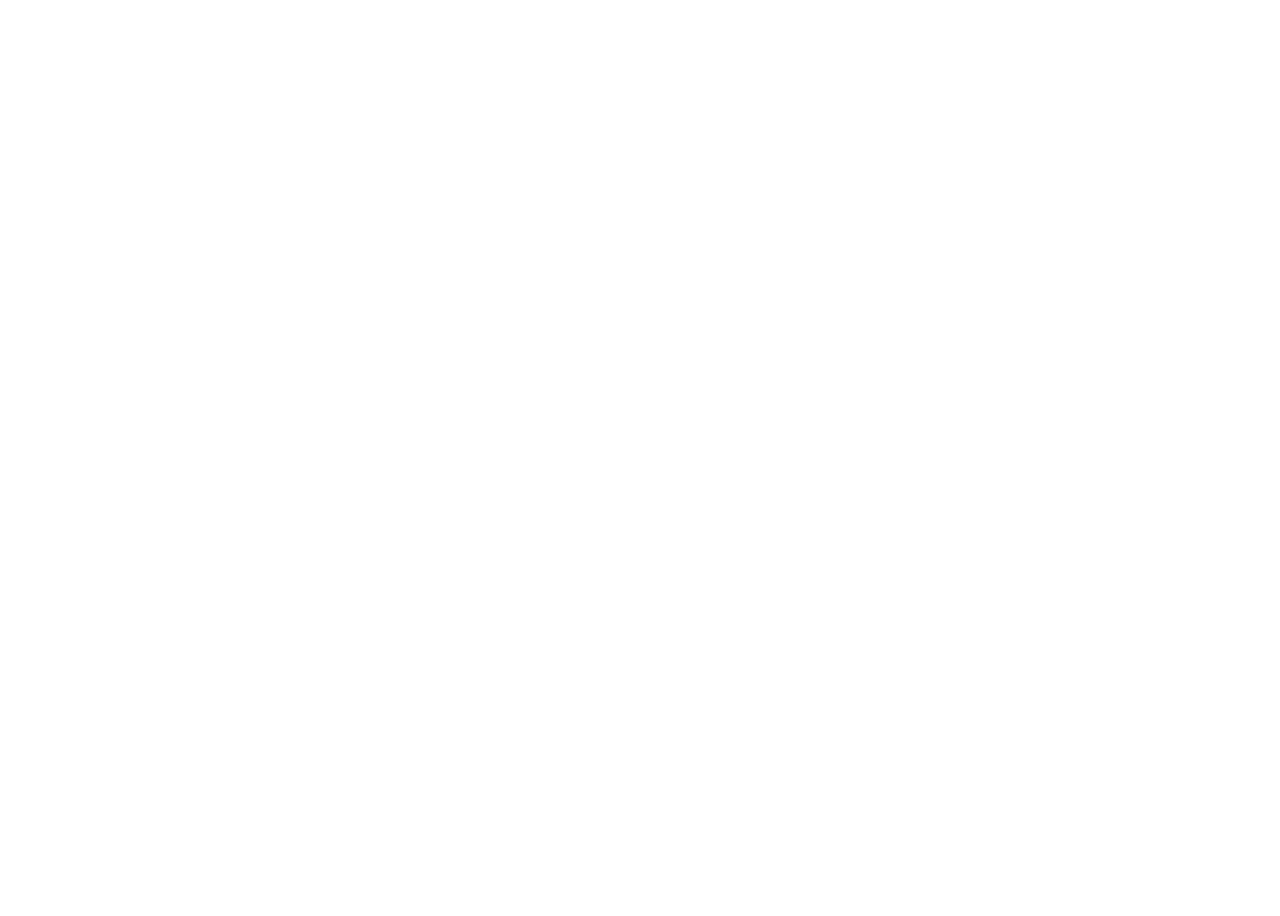
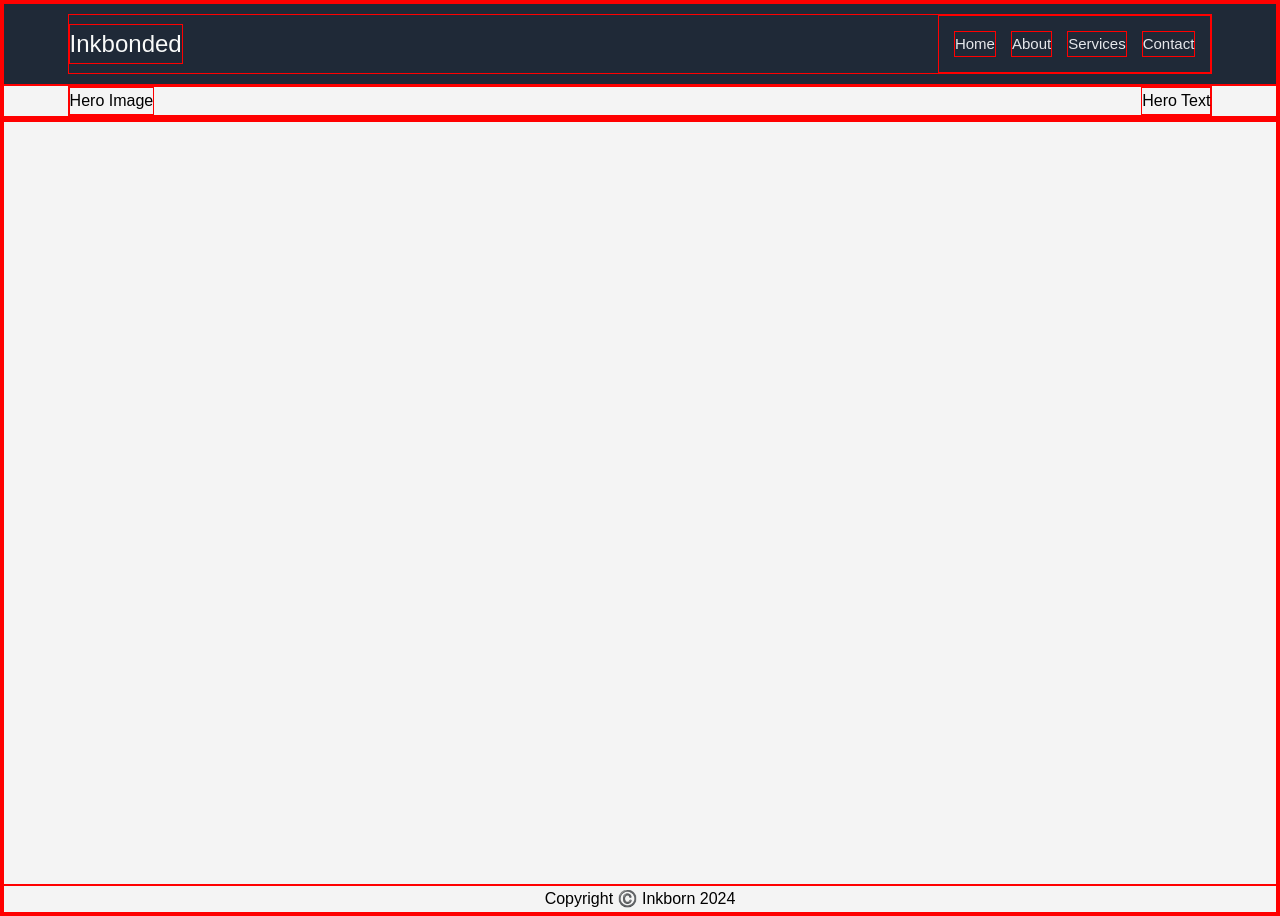
Before and after one commit to DigitalDeskAcademy/inkbonded, a plain HTML site: page index.html in a window 1280 px wide. Before the commit the page ends 800 px from the top, so only its background shows below. Drawn offline with Linux system fonts and the light colour scheme.

Commit message:
Base Html/Css structure in place

```diff
--- a/index.html
+++ b/index.html
@@ -1,11 +1,35 @@
 <!DOCTYPE html>
 <html lang="en">
-<head>
-    <meta charset="UTF-8">
-    <meta name="viewport" content="width=device-width, initial-scale=1.0">
-    <title>Inkborn</title>
-</head>
-<body>
+  <head>
+    <meta charset="UTF-8" />
+    <meta name="viewport" content="width=device-width, initial-scale=1.0" />
 
-</body>
+    <link rel="stylesheet" href="style.css" />
+    <title>Inkbonded</title>
+  </head>
+  <body>
+    <div class="container">
+      <header class="header">
+        <div class="header-content">
+          <div class="logo">Inkbonded</div>
+          <nav class="right-links">
+            <a href="#">Home</a>
+            <a href="#">About</a>
+            <a href="#">Services</a>
+            <a href="#">Contact</a>
+          </nav>
+        </div>
+      </header>
+      <div class="body-container">
+        <div class="hero-section">
+          <div class="hero-image">Hero Image</div>
+          <div class="hero-text">Hero Text</div>
+        </div>
+        <div class="main-cards"></div>
+        <div class="main-quote"></div>
+        <div class="cta sign-up-btn"></div>
+      </div>
+      <div class="footer">Copyright ©️ Inkborn 2024</div>
+    </div>
+  </body>
 </html>
--- a/style.css
+++ b/style.css
@@ -0,0 +1,87 @@
+/* CSS Reset */
+*,
+*::before,
+*::after {
+  box-sizing: border-box;
+  margin: 0;
+  padding: 0;
+  border: 0;
+  font-size: 100%;
+  font: inherit;
+  vertical-align: baseline;
+  border: 1px solid red;
+}
+
+html {
+  font-size: 62.5%; /* 1rem = 10px */
+}
+
+body {
+  font-family: Arial, sans-serif;
+  font-size: 1.6rem; /* 16px */
+  line-height: 1.6;
+  background-color: #f4f4f4;
+  margin: 0;
+  padding: 0;
+}
+
+nav {
+  display: flex;
+  gap: 1.5rem;
+  padding: 1.5rem;
+}
+
+nav a {
+  color: #e5e7eb;
+  text-decoration: none;
+  font-size: 1.5rem;
+}
+
+/* Layout Containers */
+.container {
+  display: flex;
+  flex-direction: column;
+  flex: 1;
+  margin: 0 auto;
+}
+
+.body-container {
+  display: flex;
+  flex-direction: column;
+  min-height: 100vh;
+}
+
+.header {
+  width: 100%;
+  background-color: #1f2937;
+  color: #e5e7eb;
+  padding: 1rem 0;
+}
+
+.header-content {
+  width: 90%;
+  max-width: 1200px;
+  margin: 0 auto;
+  display: flex;
+  align-items: center;
+  justify-content: space-between;
+}
+
+.logo {
+  color: #f9faf9;
+  font-size: 2.4rem;
+}
+
+.hero-section {
+  width: 90%;
+  max-width: 1200px;
+  margin: 0 auto;
+  display: flex;
+  align-items: center;
+  justify-content: space-between;
+}
+
+.footer {
+  display: flex;
+  justify-content: center;
+}
```
